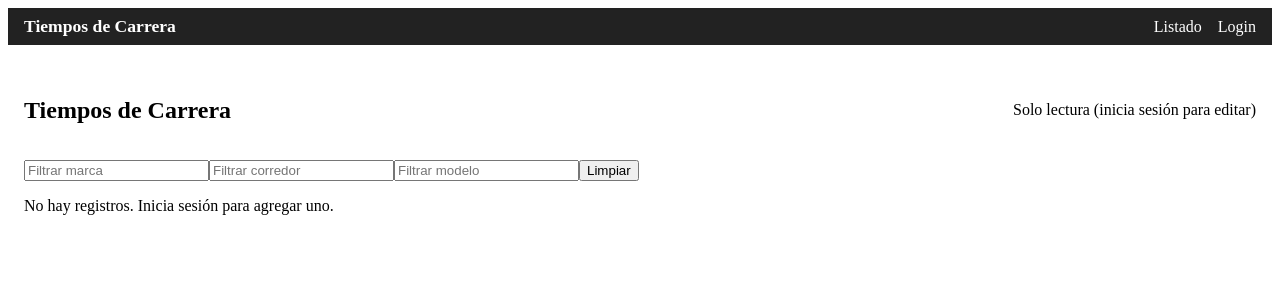
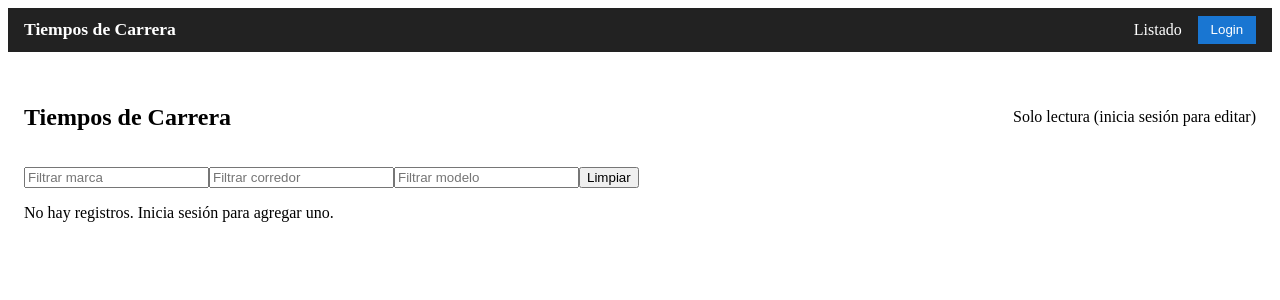
Before and after one commit to AlejoDec/tiempos-tramo-palmas, an Angular app: page /times in a window 1280 px wide. Shown: the top 300 px of the page. Built offline with nearby package versions, Linux system fonts and the light colour scheme.

Commit message:
feat: botón Login navega mediante método goLogin()

```diff
--- a/src/app/app.html
+++ b/src/app/app.html
@@ -15,7 +15,7 @@
     <a routerLink="/times" style="color:#fff;">Listado</a>
     <a routerLink="/times/new" style="color:#fff;" *ngIf="loggedIn()">Nuevo</a>
     <button (click)="logout()" *ngIf="loggedIn()" style="background:#444;color:#fff;border:0;padding:0.4rem 0.8rem;cursor:pointer;">Salir</button>
-    <a routerLink="/login" style="color:#fff;" *ngIf="!loggedIn()">Login</a>
+    <button (click)="goLogin()" *ngIf="!loggedIn()" style="background:#1976d2;color:#fff;border:0;padding:0.4rem 0.8rem;cursor:pointer;">Login</button>
   </nav>
 </header>
 <main style="padding:1rem;">
--- a/src/app/app.ts
+++ b/src/app/app.ts
@@ -1,5 +1,5 @@
 import { Component, signal, computed, inject } from '@angular/core';
-import { RouterOutlet } from '@angular/router';
+import { Router, RouterOutlet } from '@angular/router';
 import { CommonModule } from '@angular/common';
 import { AuthService } from './auth/auth.service';
 
@@ -12,6 +12,8 @@ import { AuthService } from './auth/auth.service';
 export class App {
   protected readonly title = signal('mi-app-angular');
   private auth = inject(AuthService);
+  private router = inject(Router);
   protected loggedIn = computed(() => this.auth.loggedIn());
   protected logout() { this.auth.logout(); }
+  protected goLogin() { this.router.navigate(['/login']); }
 }
```
